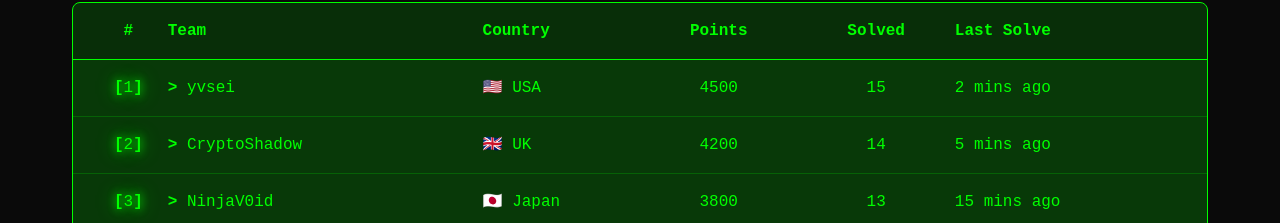
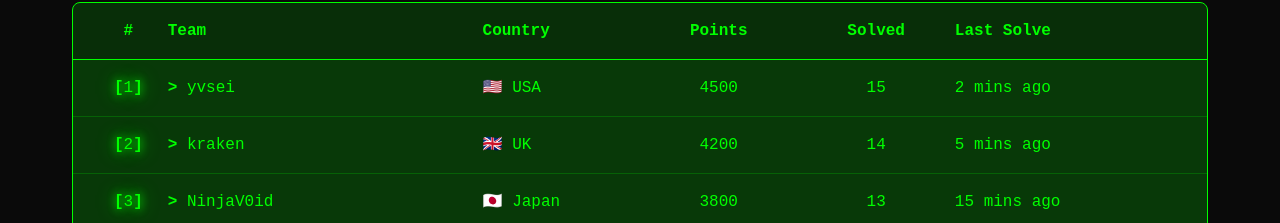
Before and after one commit to 0xkr4k3n/TBH, an Angular app in the folder Frontend/: page /scoreboard in a window 1280 px wide. Shown: the part 261-484 px from the top of the page. Built offline with nearby package versions, Linux system fonts and the light colour scheme.

Commit message:
navbar, challenges, scoreboard ui v1 done

```diff
--- a/Frontend/src/app/scoreboard/scoreboard.component.ts
+++ b/Frontend/src/app/scoreboard/scoreboard.component.ts
@@ -18,7 +18,7 @@ interface TeamScore {
 export class ScoreboardComponent {
   teams: TeamScore[] = [
     { "rank": 1, "name": "yvsei", "points": 4500, "solvedChallenges": 15, "lastSolve": "2 mins ago", "country": "🇺🇸 USA" },
-    { "rank": 2, "name": "CryptoShadow", "points": 4200, "solvedChallenges": 14, "lastSolve": "5 mins ago", "country": "🇬🇧 UK" },
+    { "rank": 2, "name": "kraken", "points": 4200, "solvedChallenges": 14, "lastSolve": "5 mins ago", "country": "🇬🇧 UK" },
     { "rank": 3, "name": "NinjaV0id", "points": 3800, "solvedChallenges": 13, "lastSolve": "15 mins ago", "country": "🇯🇵 Japan" },
     { "rank": 4, "name": "HexWraith", "points": 3500, "solvedChallenges": 12, "lastSolve": "20 mins ago", "country": "🇩🇪 Germany" },
     { "rank": 5, "name": "DataDaemon", "points": 3200, "solvedChallenges": 11, "lastSolve": "25 mins ago", "country": "🇨🇦 Canada" },
```
